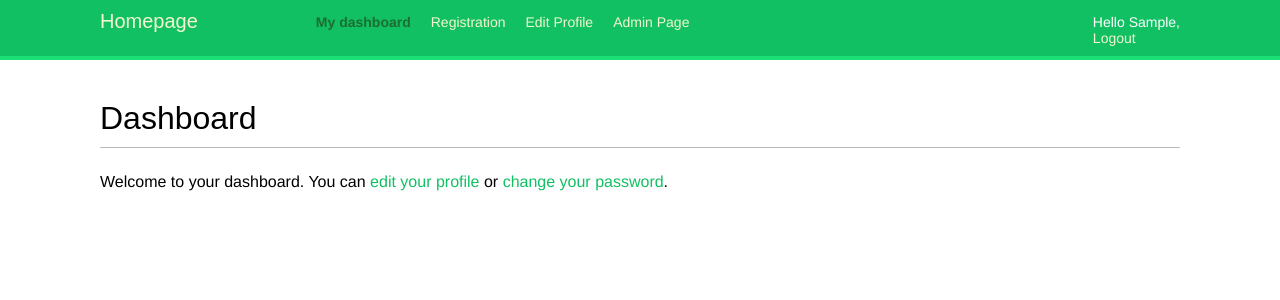
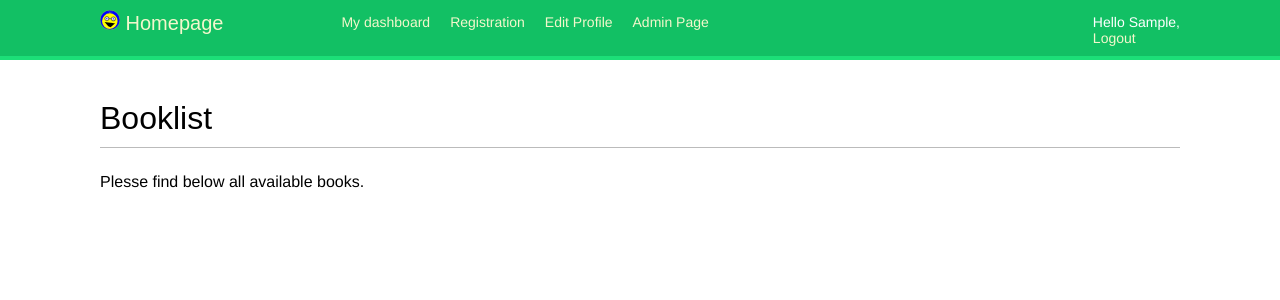
Before and after one commit to Schnurcks/djangotest, a Django app: page / in a window 1280 px wide. Shown: the top 300 px of the page. Run offline with Django 5.2, Linux system fonts and the light colour scheme; the visitor is signed in with stand-in values (Sample User, id 1); data that the repository does not hold is empty; some web fonts are replaced.

Commit message:
Prepared booklist page incl. transfer of list

```diff
--- a/myproject/account/templates/base.html
+++ b/myproject/account/templates/base.html
@@ -2,12 +2,20 @@
 <!DOCTYPE html>
     <html>
         <head>
+            <link rel="icon" type="image/svg+xml" href="{% static "minion_kopf_fit.svg" %}" />
             <title>{% block title %}{% endblock %}</title>
+
             <link href="{% static "css/base.css" %}" rel="stylesheet">
         </head>
         <body>
             <div id="header">
-                <span class="logo">Homepage</span>
+                <span class="logo">
+                    <a href="{% url "booklist" %}">
+                    <img src="{% static "minion_kopf_fit.svg" %}" alt="Happy Minion Head" style="width:20px;height:20px;"/>
+                    Homepage
+                    <a/>
+                </span>
+
                 {% if request.user.is_authenticated %}
                     <ul class="menu">
                         <li {% if section == "dashboard" %}class="selected"{% endif %}>
--- a/myproject/account/urls.py
+++ b/myproject/account/urls.py
@@ -7,7 +7,7 @@ from . import views
 urlpatterns = [
     path('login/', LoginView.as_view(template_name='registration/login.html', authentication_form=AuthenticationFormWCaseInsensitive), name='login'),
     path('', include('django.contrib.auth.urls')),
-    path('', views.dashboard, name='dashboard'),
+    path('dashboard/', views.dashboard, name='dashboard'),
     path('register/', views.register, name='register'),
     path('edit/', views.edit, name='edit'),
     path('activate/<uidb64>/<token>', views.activate, name='activate'),
--- /dev/null
+++ b/myproject/books/templates/books/booklist.html
@@ -0,0 +1,14 @@
+{% extends "base.html" %}
+
+
+{% block title %}Booklist{% endblock %}
+
+{% block content %}
+    <h1>Booklist</h1>
+    <p>
+        Plesse find below all available books.
+    </p>
+    {% for book in books %}
+        <p>{{ book.title }}</p>
+    {% endfor %}
+{% endblock %}
--- /dev/null
+++ b/myproject/books/urls.py
@@ -0,0 +1,6 @@
+from django.urls import path
+from . import views
+
+urlpatterns = [
+    path('', views.booklist, name='booklist'),
+]
--- a/myproject/books/views.py
+++ b/myproject/books/views.py
@@ -1,3 +1,6 @@
 from django.shortcuts import render
+from .models import Book, UserBook
 
-# Create your views here.
+def booklist(request):
+  booklist = Book.objects.all()
+  return render(request, 'books/booklist.html', {'books':booklist, 'section': 'booklist'})
--- a/myproject/myproject/urls.py
+++ b/myproject/myproject/urls.py
@@ -6,6 +6,7 @@ from django.conf.urls.static import static
 urlpatterns = [
     path('admin/', admin.site.urls),
     path('', include('account.urls')),
+    path('', include('books.urls')),
 ]
 
 # TODO Check for settings in real projects
```
Also changed, not shown: myproject/books/models.py (+7 -0 lines), myproject/account/static/minion_kopf_fit.svg (added), myproject/books/migrations/0002_book_cover.py (added), myproject/books/migrations/0003_alter_book_cover.py (added), myproject/books/migrations/0004_alter_book_cover.py (added).
